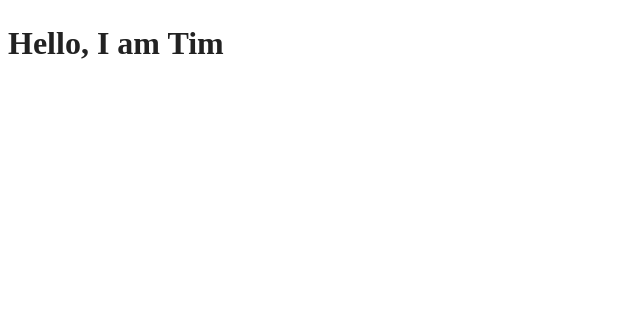
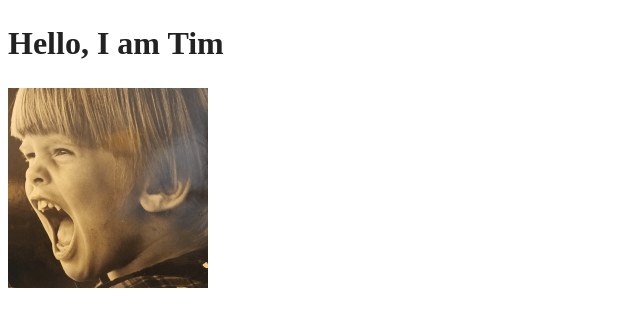
Before and after one commit to tim-arnold/tim52.io, a website built with webpack: page index.html in a window 1280 px wide. Shown: the whole page, without its empty margins (0-640 px from the left). Built offline with nearby package versions, Linux system fonts and the light colour scheme.

Commit message:
Add image

```diff
--- a/index.html
+++ b/index.html
@@ -26,6 +26,7 @@
 
   <!-- Add your site or application content here -->
   <h1>Hello, I am Tim</h1>
+  <img src="img/tim-yelling.png" alt="Tim Yelling" width="200" height="200"/>
   <script src="js/app.js"></script>
 
 </body>
```
Also changed, not shown: img/tim-yelling.png (added).
